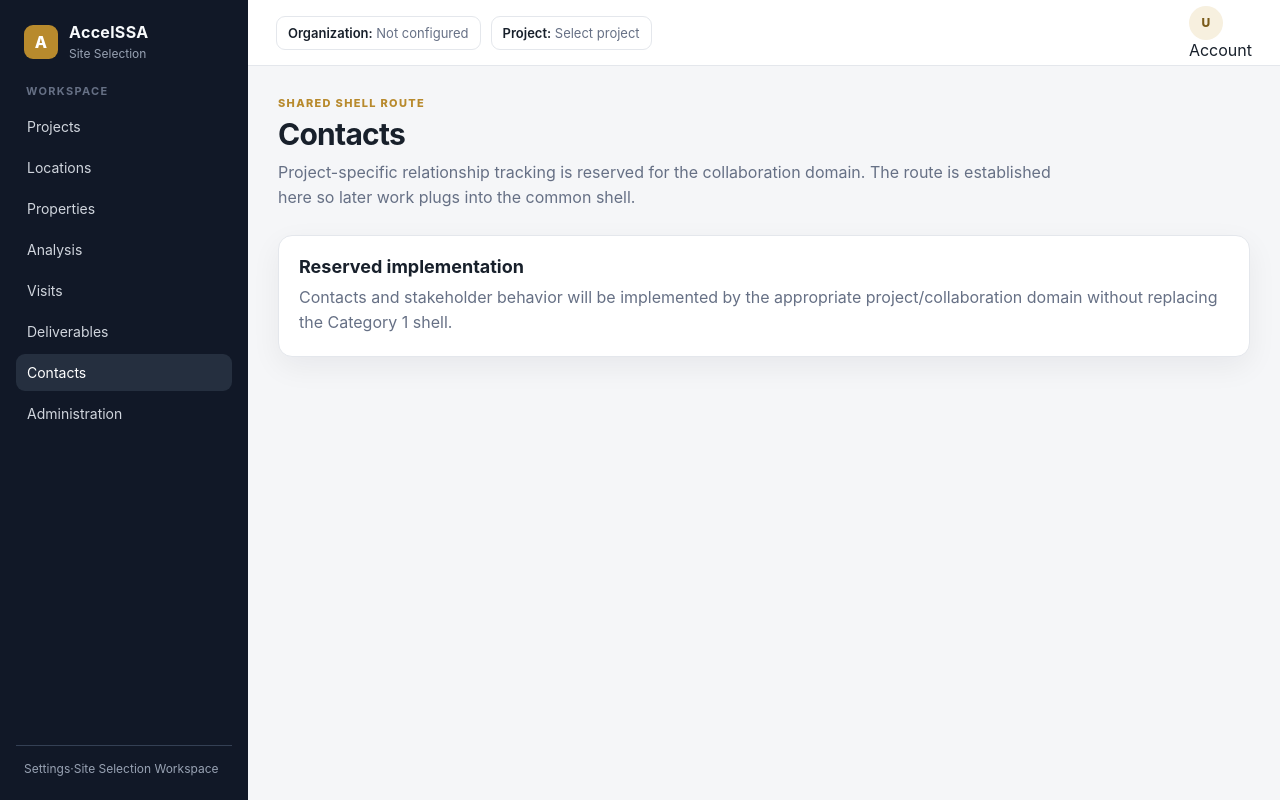
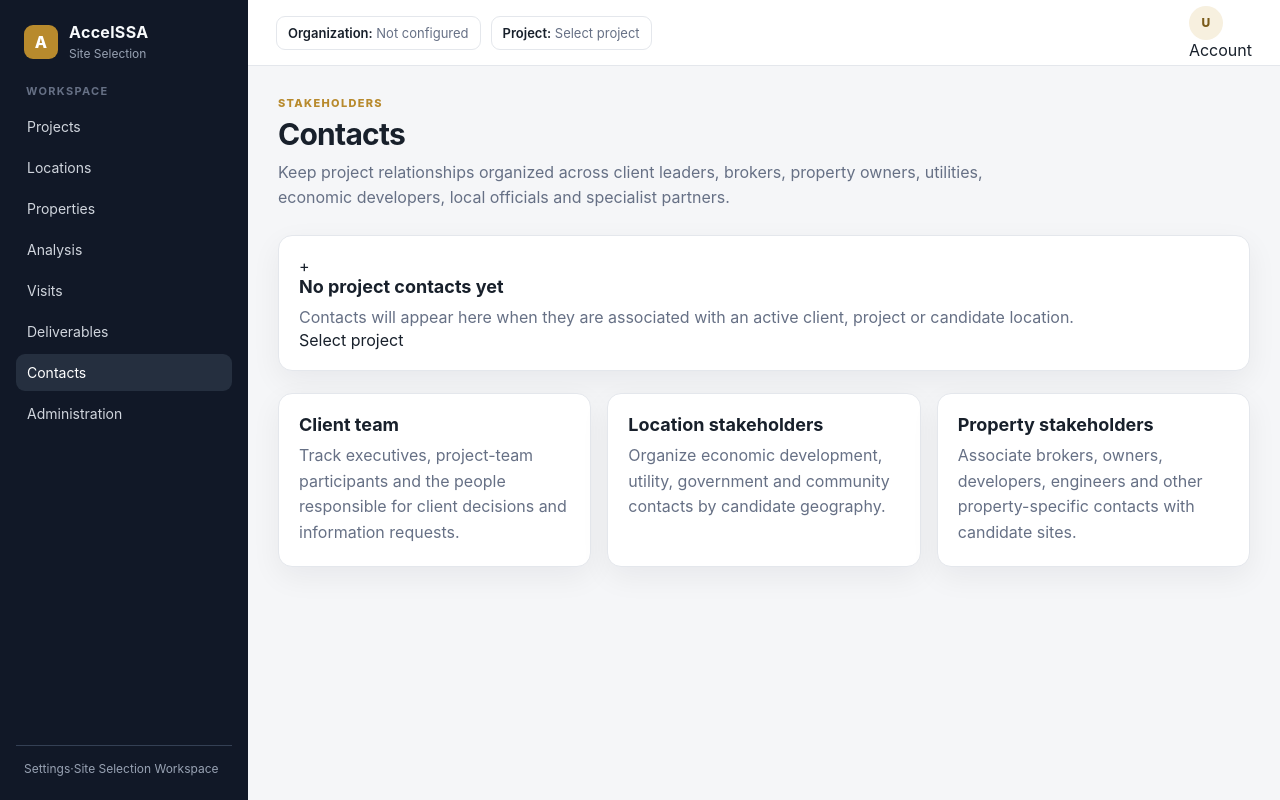
Before and after one commit to AccelAnalysis/AccelSSA, a Next.js app: page /contacts in a window 1280 px wide. Built offline with nearby package versions, Linux system fonts and the light colour scheme.

Commit message:
Replace Contacts engineering placeholder with stakeholder workspace

```diff
--- a/src/app/contacts/page.tsx
+++ b/src/app/contacts/page.tsx
@@ -1,4 +1,27 @@
+import Link from "next/link";
 import { PageHeader } from "@/components/ui/page-header";
-export default function Page(){
-  return <><PageHeader eyebrow="Shared shell route" title="Contacts" description="Project-specific relationship tracking is reserved for the collaboration domain. The route is established here so later work plugs into the common shell." /><div className="card"><h2>Reserved implementation</h2><p>Contacts and stakeholder behavior will be implemented by the appropriate project/collaboration domain without replacing the Category 1 shell.</p></div></>;
+
+export default function ContactsPage() {
+  return (
+    <>
+      <PageHeader
+        eyebrow="Stakeholders"
+        title="Contacts"
+        description="Keep project relationships organized across client leaders, brokers, property owners, utilities, economic developers, local officials and specialist partners."
+      />
+      <section className="card empty-state">
+        <div className="empty-state-mark" aria-hidden="true">+</div>
+        <div>
+          <h2>No project contacts yet</h2>
+          <p>Contacts will appear here when they are associated with an active client, project or candidate location.</p>
+        </div>
+        <Link className="button button-primary" href="/projects">Select project</Link>
+      </section>
+      <section className="section grid grid-3">
+        <article className="card"><h2>Client team</h2><p>Track executives, project-team participants and the people responsible for client decisions and information requests.</p></article>
+        <article className="card"><h2>Location stakeholders</h2><p>Organize economic development, utility, government and community contacts by candidate geography.</p></article>
+        <article className="card"><h2>Property stakeholders</h2><p>Associate brokers, owners, developers, engineers and other property-specific contacts with candidate sites.</p></article>
+      </section>
+    </>
+  );
 }
```
